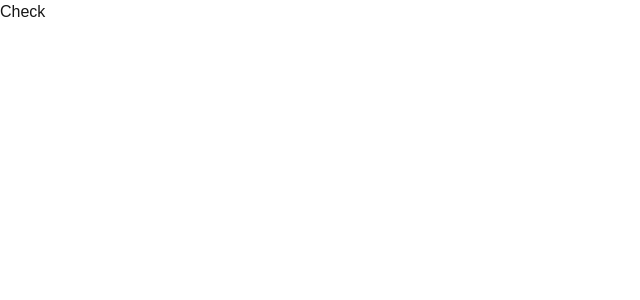
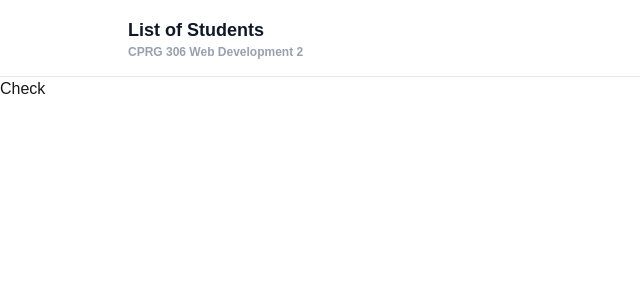
Before and after one commit to mebestaca/webdev2assignment2, a Next.js app: page / in a window 1280 px wide. Shown: the top 300 px of the page, without its empty margins (0-640 px from the left). Built offline with nearby package versions, Linux system fonts and the light colour scheme.

Commit message:
added navbar

```diff
--- /dev/null
+++ b/app/components/NavBar.tsx
@@ -0,0 +1,16 @@
+import React from 'react'
+
+const NavBar = () => {
+  return (
+    <header className='bg-white border-b border-gray-200 px-6 py-4'>
+      <div className='max-w-5xl mx-auto flex items-center justify-between'>
+        <div className='text-lg font-bold text-gray-900'>
+            <h1 className='text-lg font-bold text-gray-900'>List of Students</h1>
+            <p className='text-xs text-gray-400'>CPRG 306 Web Development 2</p>
+        </div>
+      </div>
+    </header>
+  )
+}
+
+export default NavBar
--- a/app/layout.tsx
+++ b/app/layout.tsx
@@ -1,6 +1,7 @@
 import type { Metadata } from "next";
 import { Geist, Geist_Mono } from "next/font/google";
 import "./globals.css";
+import NavBar from "./components/NavBar";
 
 const geistSans = Geist({
   variable: "--font-geist-sans",
@@ -27,7 +28,10 @@ export default function RootLayout({
       lang="en"
       className={`${geistSans.variable} ${geistMono.variable} h-full antialiased`}
     >
-      <body className="min-h-full flex flex-col">{children}</body>
+      <body className="min-h-full flex flex-col">
+        <NavBar/>
+        {children}
+      </body>
     </html>
   );
 }
```
